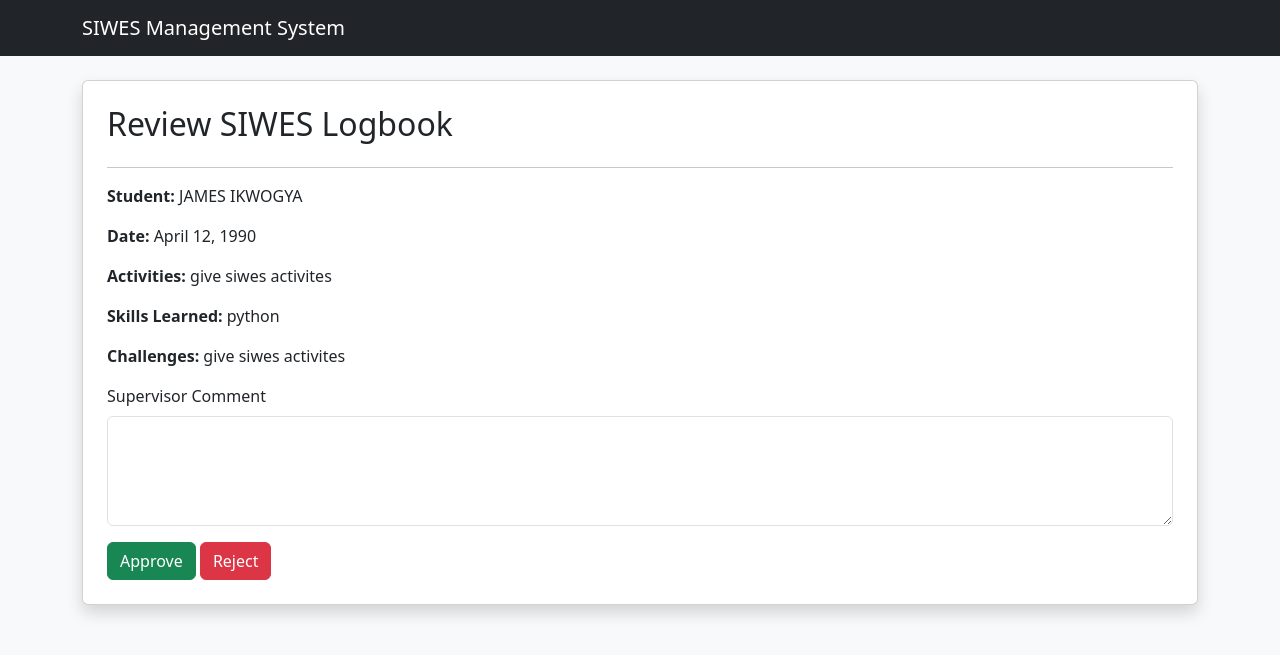
After one commit to IA-LINK/SIWES_PRACTICS, a Django app: page /students/logbook/review/1/ in a window 1280 px wide. The commit adds this page. Shown: the top 655 px of the page. Run offline with Django 5.2, Linux system fonts and the light colour scheme; data comes from the database, SQL or seed files in the repository; both versions use the stored data as it was after the commit.

```diff
--- a/it_practics/students/admin.py
+++ b/it_practics/students/admin.py
@@ -2,7 +2,9 @@
 from django.contrib import admin
 from .models import Student
 from .models import Supervisor
+from .models import Attendance
 
+admin.site.register(Attendance)
 admin.site.register(Supervisor)
 
 @admin.register(Student)
--- a/it_practics/students/models.py
+++ b/it_practics/students/models.py
@@ -81,3 +81,83 @@ class Logbook(models.Model):
 
     def __str__(self):
         return f"{self.student} - {self.date}"
+
+class Attendance(models.Model):
+
+    STATUS_CHOICES = [
+        ('Present', 'Present'),
+        ('Absent', 'Absent'),
+        ('Late', 'Late'),
+    ]
+
+    student = models.ForeignKey(
+        Student,
+        on_delete=models.CASCADE,
+        related_name='attendance_records'
+    )
+
+    date = models.DateField()
+
+    time_in = models.TimeField(
+        null=True,
+        blank=True
+    )
+
+    time_out = models.TimeField(
+        null=True,
+        blank=True
+    )
+
+    status = models.CharField(
+        max_length=20,
+        choices=STATUS_CHOICES,
+        default='Present'
+    )
+
+    remarks = models.TextField(blank=True)
+
+    created_at = models.DateTimeField(auto_now_add=True)
+
+    class Meta:
+        constraints = [
+            models.UniqueConstraint(
+                fields=['student', 'date'],
+                name='unique_student_attendance_per_day'
+            )
+        ]
+
+    def __str__(self):
+        return f"{self.student} - {self.date} - {self.status}"
+
+
+class Attendance(models.Model):
+    """
+    Store student attendance records.
+    """
+
+    student = models.ForeignKey(
+        Student,
+        on_delete=models.CASCADE,
+        related_name='attendance_records'
+    )
+
+    date = models.DateField(auto_now_add=True)
+
+    time_in = models.TimeField(null=True, blank=True)
+
+    time_out = models.TimeField(null=True, blank=True)
+
+    status = models.CharField(
+        max_length=20,
+        choices=[
+            ('Present', 'Present'),
+            ('Absent', 'Absent'),
+            ('Late', 'Late'),
+        ],
+        default='Present'
+    )
+
+    remarks = models.TextField(blank=True, null=True)
+
+    def __str__(self):
+        return f"{self.student} - {self.date}"
--- /dev/null
+++ b/it_practics/students/templates/students/logbook_review.html
@@ -0,0 +1,37 @@
+
+{% extends 'students/base.html' %}
+
+{% block content %}
+
+<div class="card shadow p-4">
+    <h2>Review SIWES Logbook</h2>
+
+    <hr>
+
+    <p><strong>Student:</strong> {{ logbook.student }}</p>
+    <p><strong>Date:</strong> {{ logbook.date }}</p>
+    <p><strong>Activities:</strong> {{ logbook.activities }}</p>
+    <p><strong>Skills Learned:</strong> {{ logbook.skills_learned }}</p>
+    <p><strong>Challenges:</strong> {{ logbook.challenges }}</p>
+
+    <form method="POST">
+        {% csrf_token %}
+
+        <label class="form-label">Supervisor Comment</label>
+        <textarea name="supervisor_comment"
+                  class="form-control mb-3"
+                  rows="4">{{ logbook.supervisor_comment }}</textarea>
+
+        <button type="submit" name="status"
+                value="Approved" class="btn btn-success">
+            Approve
+        </button>
+
+        <button type="submit" name="status"
+                value="Rejected" class="btn btn-danger">
+            Reject
+        </button>
+    </form>
+</div>
+
+{% endblock %}
--- a/it_practics/students/urls.py
+++ b/it_practics/students/urls.py
@@ -24,4 +24,5 @@ urlpatterns = [
     # Logbook
     path('logbook/', views.logbook_list, name='logbook_list'),
     path('logbook/add/', views.logbook_create, name='logbook_create'),
+    path('logbook/review/<int:id>/', views.logbook_review, name='logbook_review'),
 ]
--- a/it_practics/students/views.py
+++ b/it_practics/students/views.py
@@ -147,3 +147,41 @@ def logbook_list(request):
     return render(request, 'students/logbook_list.html', {
         'logbooks': logbooks
     })
+
+
+def logbook_review(request, id):
+    logbook = get_object_or_404(Logbook, id=id)
+
+    if request.method == 'POST':
+        status = request.POST.get('status')
+        comment = request.POST.get('supervisor_comment', '')
+
+        if status in ['Approved', 'Rejected']:
+            logbook.status = status
+            logbook.supervisor_comment = comment
+            logbook.save()
+
+            return redirect('logbook_list')
+
+    return render(request, 'students/logbook_review.html', {
+        'logbook': logbook
+    })
+
+
+def logbook_review(request, id):
+    logbook = get_object_or_404(Logbook, id=id)
+
+    if request.method == 'POST':
+        status = request.POST.get('status')
+        comment = request.POST.get('supervisor_comment', '')
+
+        if status in ['Approved', 'Rejected']:
+            logbook.status = status
+            logbook.supervisor_comment = comment
+            logbook.save()
+
+            return redirect('logbook_list')
+
+    return render(request, 'students/logbook_review.html', {
+        'logbook': logbook
+    })
```
Also changed, not shown: it_practics/students/templates/students/logbook_list.html (+7 -0 lines), it_practics/db.sqlite3, it_practics/students/migrations/0004_attendance.py (added), it_practics/students/migrations/0005_remove_attendance_unique_student_attendance_per_day_and_more.py (added).
